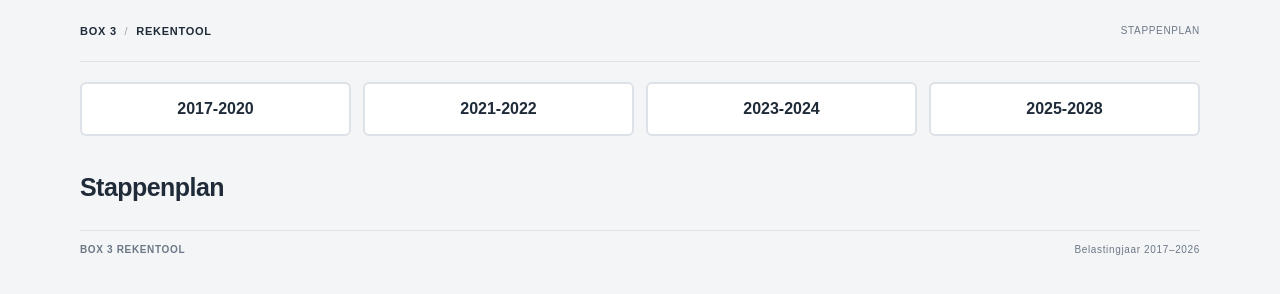
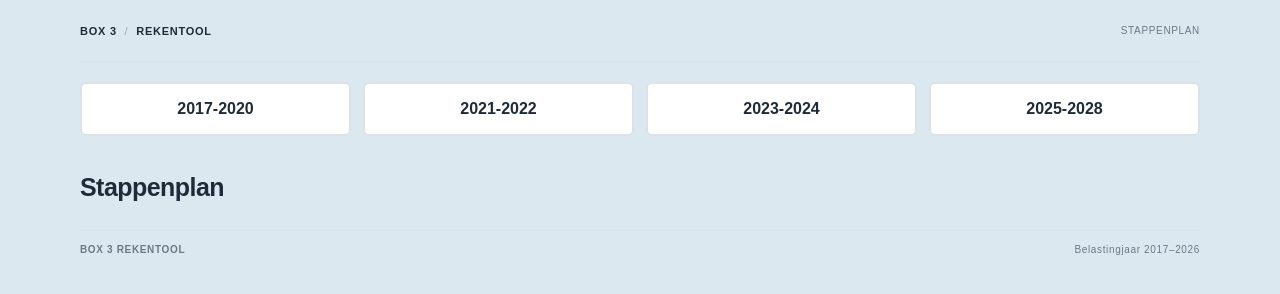
Before and after one commit to Cammvandermark/Rekentool-Box-3, a plain HTML site: page index.html in a window 1280 px wide. Drawn offline with Linux system fonts and the light colour scheme.

Commit message:
Donkerder blauwe achtergrond voor canvas
- Change background van #f3f5f7 naar #dce8f0 voor meer contrast

Co-authored-by: Copilot <223556219+Copilot@users.noreply.github.com>

```diff
--- a/styles.css
+++ b/styles.css
@@ -5,7 +5,7 @@
   --line: #dce2e8;
   --accent: #245c76;
   --accent-soft: #edf3f6;
-  --canvas: #f3f5f7;
+  --canvas: #dce8f0;
   --white: #fff;
   font-family: Arial, Helvetica, sans-serif;
   font-synthesis: none;
```
